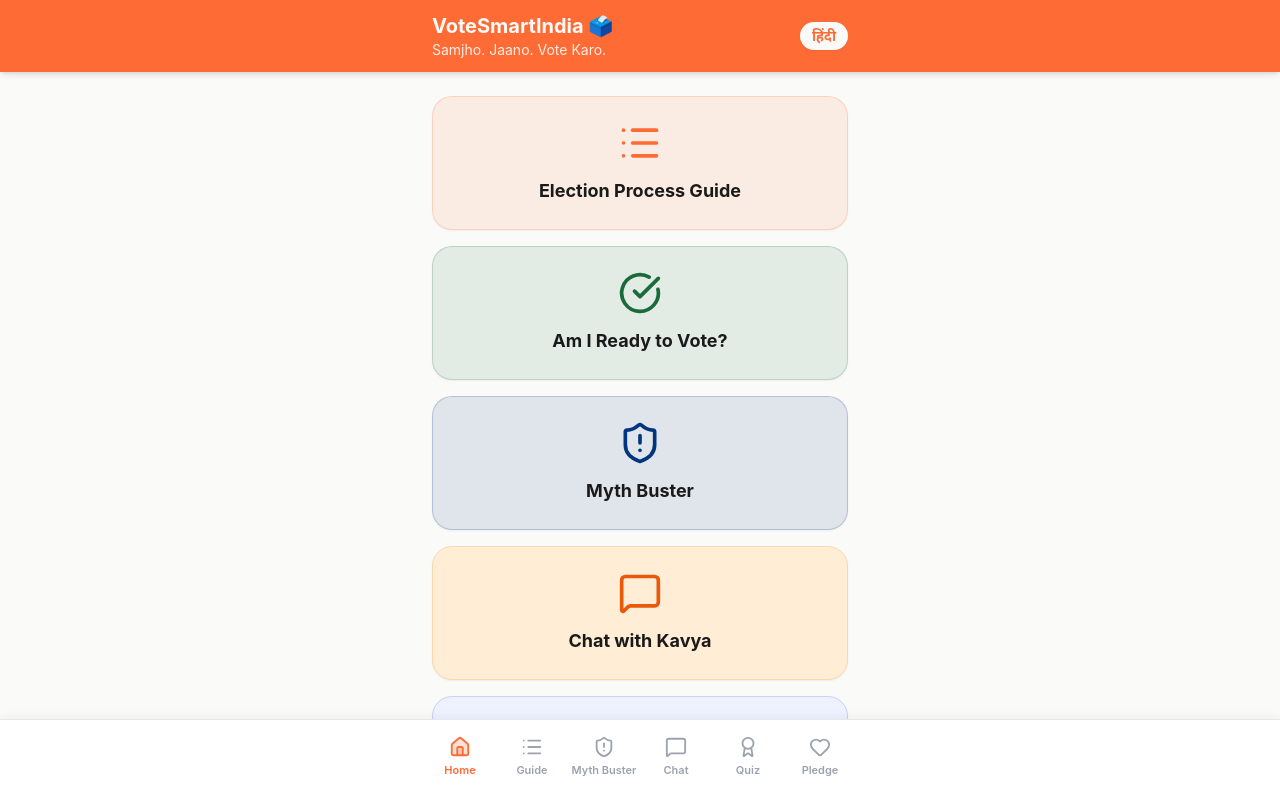
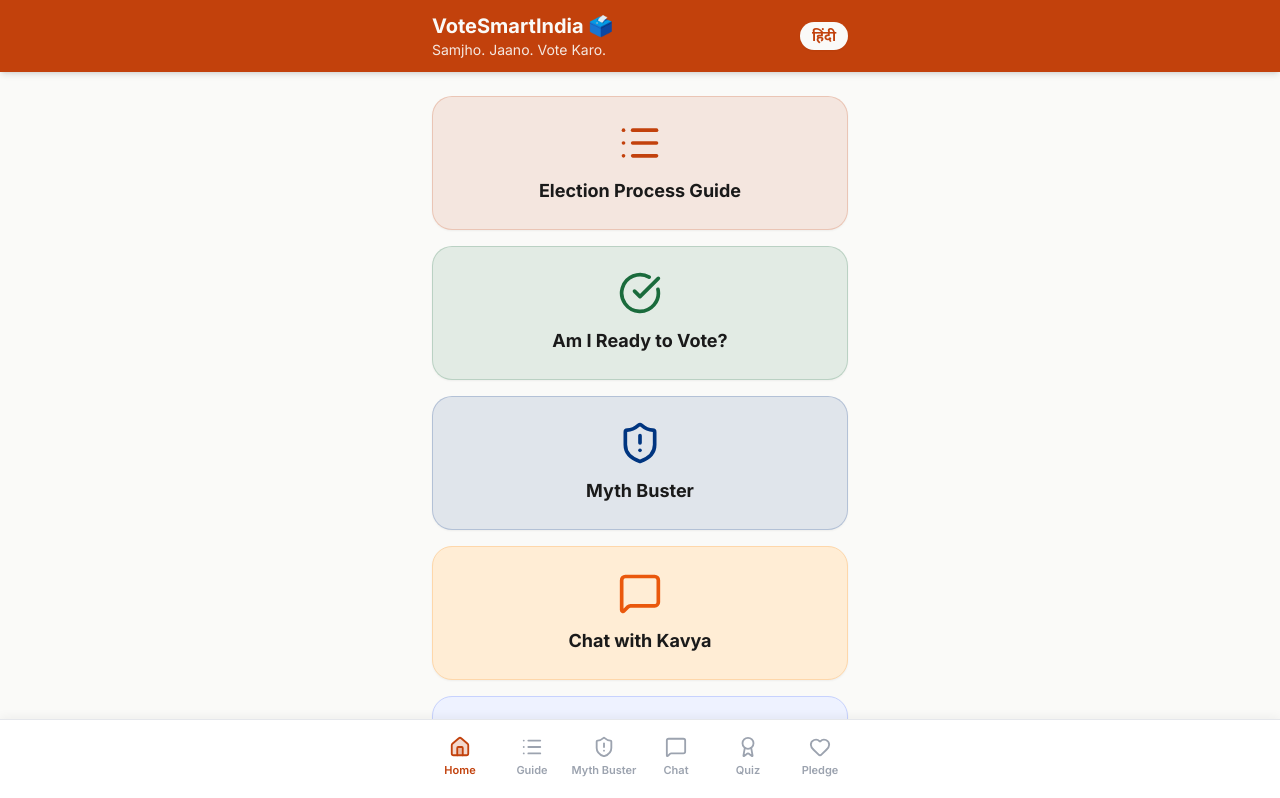
Before and after one commit to rohitp97/promptwars-2, a React (Vite) app: page / in a window 1280 px wide. Shown: the top 798 px of the page. Built offline with nearby package versions, Linux system fonts and the light colour scheme.

Commit message:
chore: accessibility and font optimization for 100% score

```diff
--- a/index.html
+++ b/index.html
@@ -4,8 +4,11 @@
     <meta charset="UTF-8" />
     <link rel="icon" type="image/svg+xml" href="/favicon.svg" />
     <link rel="apple-touch-icon" href="/icon-192x192.svg" />
+    <link rel="preconnect" href="https://fonts.googleapis.com">
+    <link rel="preconnect" href="https://fonts.gstatic.com" crossorigin>
+    <link href="https://fonts.googleapis.com/css2?family=Inter:wght@400;600;700;800&family=Noto+Sans+Devanagari:wght@400;700&display=swap" rel="stylesheet">
     <meta name="viewport" content="width=device-width, initial-scale=1.0, maximum-scale=5.0" />
-    <meta name="theme-color" content="#FF6B35" />
+    <meta name="theme-color" content="#C2410C" />
 
     <title>VoteSmartIndia | Samjho. Jaano. Vote Karo. 🗳️</title>
     <meta name="description" content="VoteSmartIndia is a non-partisan PWA to help Indian citizens understand the election process, check eligibility, and bust voting myths." />
--- a/tailwind.config.js
+++ b/tailwind.config.js
@@ -7,7 +7,7 @@
   theme: {
     extend: {
       colors: {
-        primary: "#FF6B35",
+        primary: "#C2410C",
         secondary: "#1A6B3C",
         accent: "#003580",
         background: "#FAFAF8",
--- a/vite.config.ts
+++ b/vite.config.ts
@@ -14,7 +14,7 @@
       manifest: {
         name: "VoteSmartIndia",
         short_name: "VoteSmart",
-        theme_color: "#FF6B35",
+        theme_color: "#C2410C",
         background_color: "#FAFAF8",
         display: "standalone",
         icons: [
```
